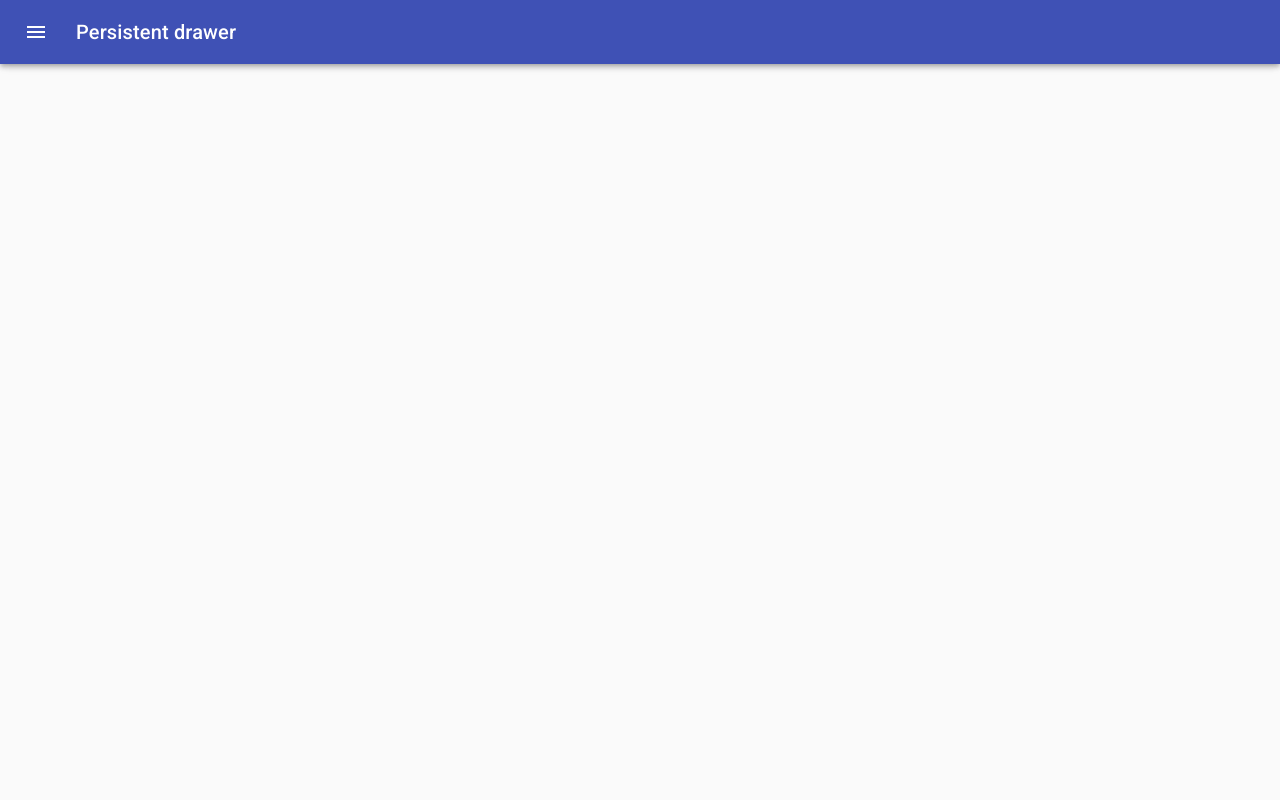
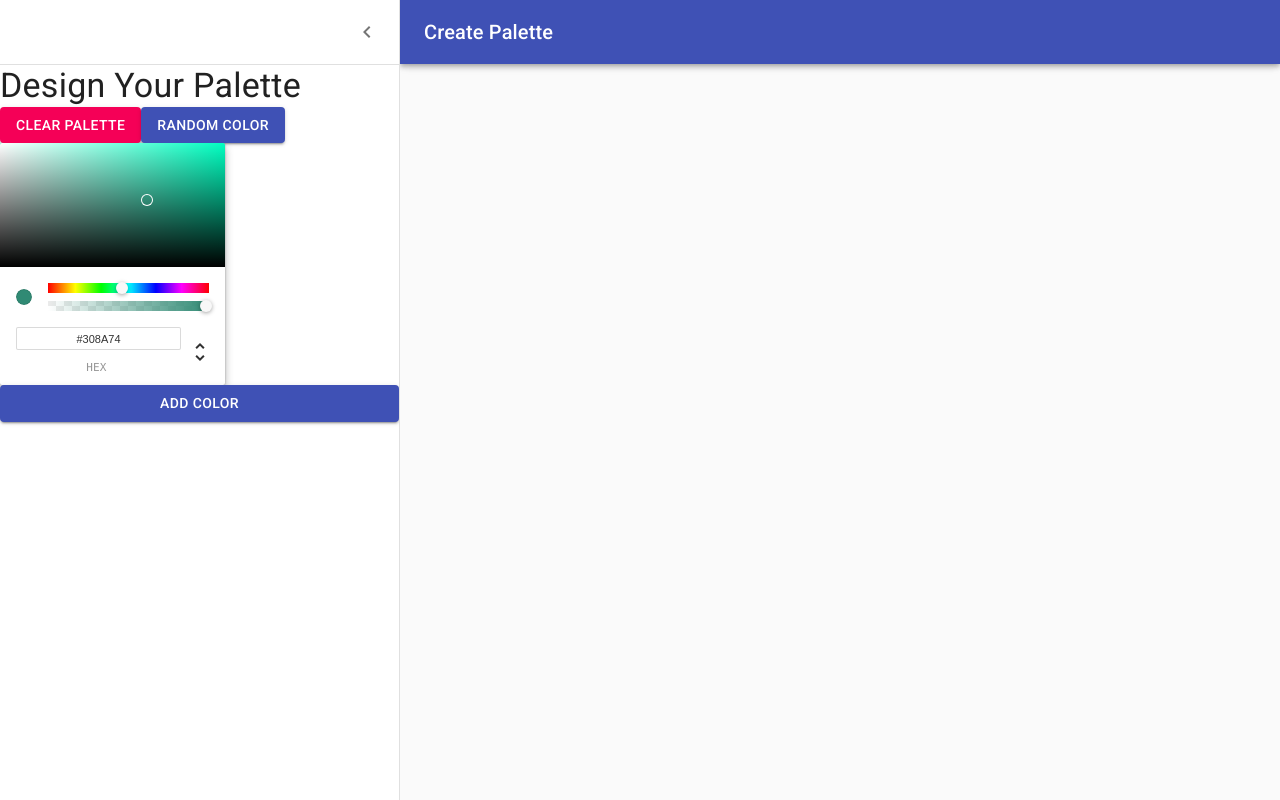
Before and after one commit to qbhatti/color-palette-app, a React (Create React App) app: page /palette/new in a window 1280 px wide. Built offline with nearby package versions, Linux system fonts and the light colour scheme; the HTML template or start-up script is replaced by a standard one.

Commit message:
Add ChromePicker and buttons to drawer

```diff
--- a/package.json
+++ b/package.json
@@ -12,6 +12,7 @@
     "chroma-js": "^2.1.0",
     "rc-slider": "^8.7.1",
     "react": "^16.12.0",
+    "react-color": "^2.18.0",
     "react-copy-to-clipboard": "^5.0.2",
     "react-dom": "^16.12.0",
     "react-router-dom": "^5.1.2",
--- a/src/NewPaletteForm.js
+++ b/src/NewPaletteForm.js
@@ -10,8 +10,12 @@ import MenuIcon from "@material-ui/icons/Menu";
 import ChevronLeftIcon from "@material-ui/icons/ChevronLeft";
 import Typography from "@material-ui/core/Typography";
 import Divider from "@material-ui/core/Divider";
+import Button from "@material-ui/core/Button";
+// import List from "@material-ui/core/List";
+// import ListItem from "@material-ui/core/ListItem";
+import { ChromePicker } from "react-color";
 
-const drawerWidth = 240;
+const drawerWidth = 400;
 
 const styles = theme => ({
   root: {
@@ -74,7 +78,8 @@ class NewPaletteForm extends Component {
     super(props);
 
     this.state = {
-      open: false
+      open: true,
+      color: "308A74"
     };
   }
 
@@ -87,7 +92,7 @@ class NewPaletteForm extends Component {
 
   render() {
     const { classes } = this.props;
-    const { open } = this.state;
+    const { open, color } = this.state;
 
     return (
       <div className={classes.root}>
@@ -109,7 +114,7 @@ class NewPaletteForm extends Component {
               <MenuIcon />
             </IconButton>
             <Typography variant="h6" noWrap>
-              Persistent drawer
+              Create Palette
             </Typography>
           </Toolbar>
         </AppBar>
@@ -128,6 +133,25 @@ class NewPaletteForm extends Component {
             </IconButton>
           </div>
           <Divider />
+          <Typography variant="h4">Design Your Palette</Typography>
+          <div>
+            <Button variant="contained" color="secondary">
+              Clear Palette
+            </Button>
+            <Button variant="contained" color="primary">
+              Random Color
+            </Button>
+          </div>
+          <ChromePicker
+            color={color}
+            onChangeComplete={newColor => {
+              this.setState({ color: newColor.hex });
+              console.log(newColor.hex);
+            }}
+          />
+          <Button variant="contained" color="primary">
+            Add Color
+          </Button>
         </Drawer>
         <main
           className={clsx(classes.content, {
```
Also changed, not shown: 1 other file (tests, documents, lock files or other folders).
